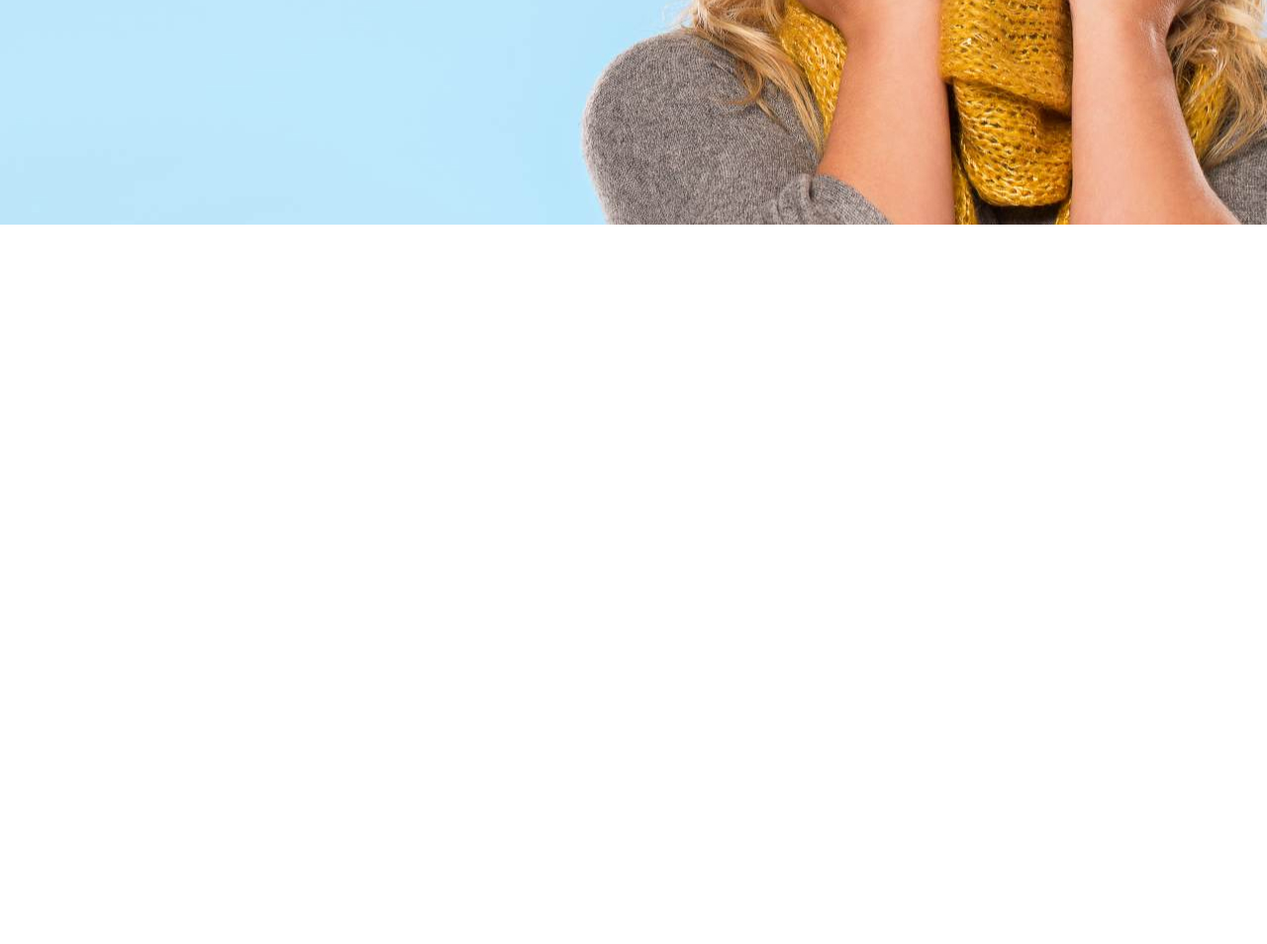
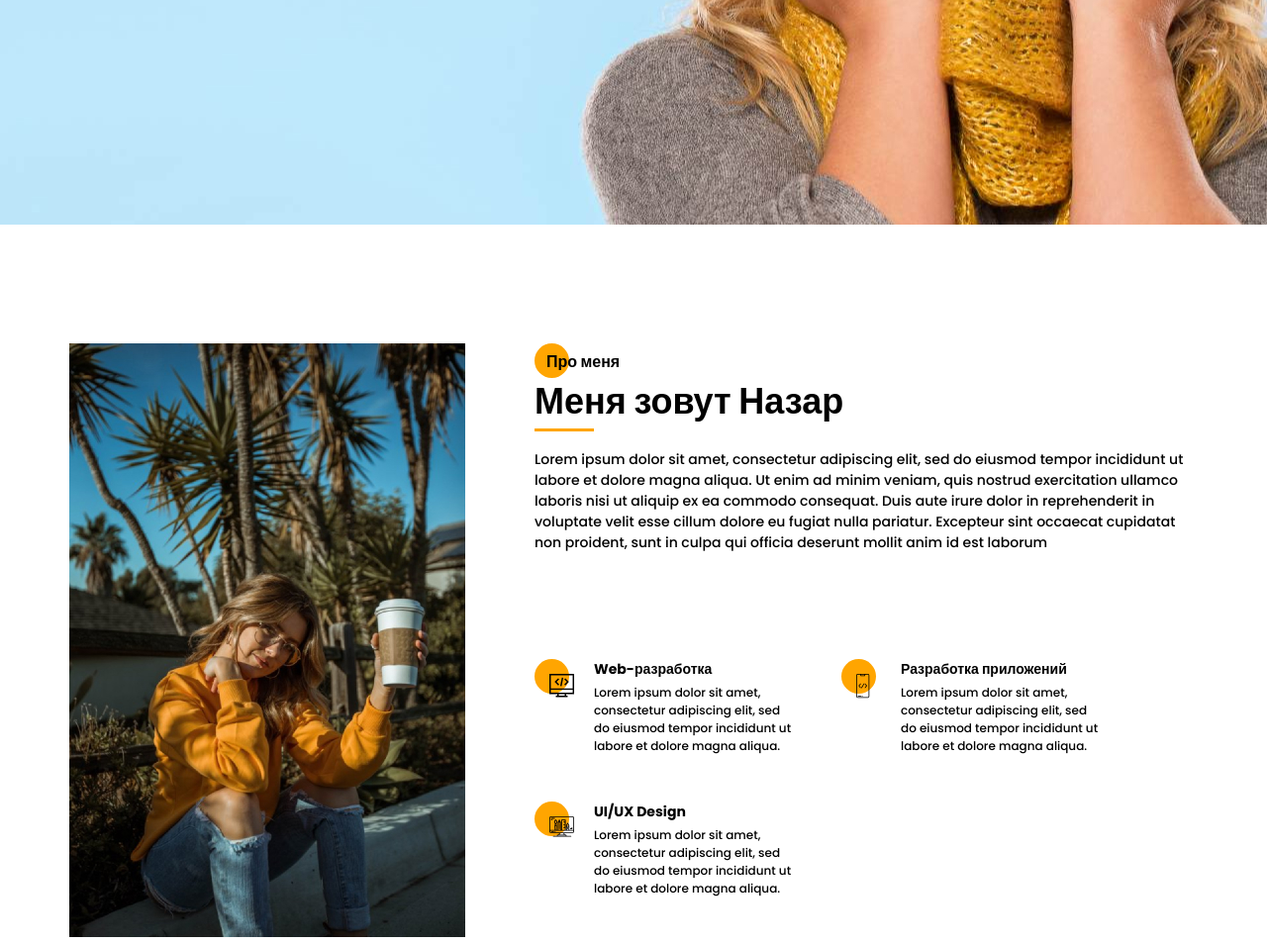
Before and after one commit to NazarStepaniuk/Portfolio, a website: page src/index.html in a window 1280 px wide. Shown: the part 573-1527 px from the top of the page at 99% size. Before the commit the page ends 800 px from the top, so only its background shows below. Drawn offline with Linux system fonts and the light colour scheme.

Commit message:
about section

```diff
--- a/src/index.html
+++ b/src/index.html
@@ -63,7 +63,43 @@
             </div>
         </div>
     </section>
+    <section class="about">
+        <div class="container">
+            <div class="about__wrapper">
+                <div class="about__photo"><img src="img/main_photo.jpg" alt="photo"></div>
+                <div class="about__descr">
+                    <h2 class="about__title title title_fs16">Про меня</h2>
+                    <div class="about__subtitle title">Меня зовут Назар</div>
+                    <div class="divider"></div>
+                    <p class="about__text">Lorem ipsum dolor sit amet, consectetur adipiscing elit, sed do eiusmod tempor incididunt ut labore et dolore magna aliqua. Ut enim ad minim veniam, quis nostrud exercitation ullamco laboris nisi ut aliquip ex ea commodo consequat. Duis aute irure dolor in reprehenderit in voluptate velit esse cillum dolore eu fugiat nulla pariatur. Excepteur sint occaecat cupidatat non proident, sunt in culpa qui officia deserunt mollit anim id est laborum</p>
+                </div>
+                <div class="about__skills">
+                    <div class="about__skills-item">
+                        <div class="about__skills-icon"><img src="icons/about_me/web_development.svg" alt="web-dev"></div>
+                        <div>
+                            <div class="title title_fs14">Web-разработка</div>
+                            <div class="about__skills-text">Lorem ipsum dolor sit amet, consectetur adipiscing elit, sed do eiusmod tempor incididunt ut labore et dolore magna aliqua.</div>
+                        </div>
 
+                    </div>
+                    <div class="about__skills-item">
+                        <div class="about__skills-icon"><img src="icons/about_me/mobile_dev.svg" alt="mob-dev"></div>
+                        <div>
+                            <div class="title title_fs14">Разработка приложений</div>
+                            <div class="about__skills-text">Lorem ipsum dolor sit amet, consectetur adipiscing elit, sed do eiusmod tempor incididunt ut labore et dolore magna aliqua.</div>
+                        </div>
+                    </div>
+                    <div class="about__skills-item">
+                        <div class="about__skills-icon"><img src="icons/about_me/design.svg" alt="design"></div>
+                        <div>
+                            <div class="title title_fs14">UI/UX Design</div>
+                            <div class="about__skills-text">Lorem ipsum dolor sit amet, consectetur adipiscing elit, sed do eiusmod tempor incididunt ut labore et dolore magna aliqua.</div>
+                        </div>
+                    </div>
+                </div>
+            </div>
+        </div>
+    </section>
 
 
 
--- /dev/null
+++ b/src/sass/blocks/_about.sass
@@ -0,0 +1,45 @@
+.about
+    padding-top: 120px
+    &__wrapper
+        display: grid
+        grid-template-columns: 400px 670px
+        grid-template-rows: minmax(245px, auto) minmax(255px, auto)
+        grid-auto-rows: minmax(245px, auto)
+        column-gap: 70px
+        row-gap: 40px
+    &__photo
+        grid-row: 1/3
+        img
+            width: 100%
+    &__descr
+        padding-top: 6px
+    &__title
+        position: relative
+        padding-left: 12px
+        @include before_circle
+    &__text
+        font-weight: 500
+        font-size: 14px
+        line-height: 21px
+        margin-top: 18px
+    &__skills
+        display: grid
+        grid-template: repeat(2, 1fr) / repeat(2, 260px)
+        grid-auto-rows: 1fr
+        column-gap: 50px
+
+        &-icon
+            position: relative
+            padding: 15px 0 0 15px
+            @include before_circle
+            &::before
+                top: 0
+        &-item
+            display: grid
+            grid-template-columns: 36px 200px
+            column-gap: 24px
+        &-text
+            font-weight: 500
+            font-size: 12px
+            line-height: 18px
+            margin-top: 4px
--- a/src/sass/style.sass
+++ b/src/sass/style.sass
@@ -8,9 +8,14 @@
 .container
     width: 1140px
     margin: 0 auto
+.divider
+    width: 60px
+    height: 3px
+    background-color: $main-color
 @import 'blocks/title'
 @import 'blocks/button'
 @import 'blocks/promo'
 @import 'blocks/soc_net'
 @import 'blocks/hamburger'
 @import 'blocks/menu'
+@import 'blocks/about'
```
Also changed, not shown: dist/css/style.min.css, dist/index.html, src/css/style.min.css.
